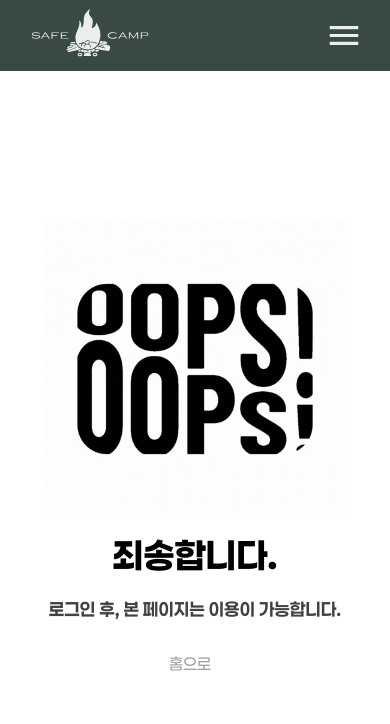
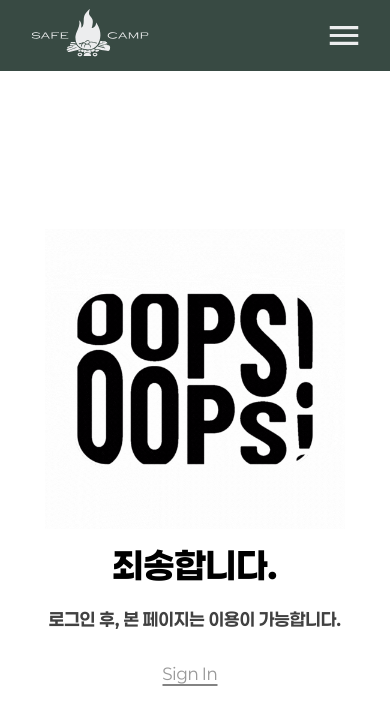
Before and after one commit to eunhyeon1020/Car-BakBak, a Vue app in the folder frontend/: page /error in a window 390 px wide. Shown: the top 724 px of the page. Built offline with nearby package versions, Linux system fonts and the light colour scheme.

Commit message:
error 반응형 처리

```diff
--- a/frontend/src/assets/css/error.css
+++ b/frontend/src/assets/css/error.css
@@ -43,30 +43,28 @@
   color: #414141;
 }
 
-.homeBtn {
+.loginBtn {
   display: flex;
   flex-direction: column;
   align-items: flex-end;
   cursor: pointer;
 }
-.homeBtn > div {
+.loginBtn > div {
   padding: 0 10px 0 0 ;
   font-size: 1.2rem;
   color: #747474;
+  text-decoration: underline;
+  text-underline-position : under;
+  text-decoration-color: #838383;
+  text-decoration-thickness: 2px;
 }
-.homeBtn > div:hover {
-  text-decoration: underline;
-  text-decoration-color: #838383;
-  text-underline-position : under;
-  text-decoration-thickness: 2px;
-  color: #5f5f5f;
-}
-.homeBtn > div:active {
+
+.loginBtn > div:active {
   text-decoration: underline; /* 언더라인 */
   text-underline-position : under; /* 언더라인 간격두기 */
   text-decoration-thickness: 2px; /* 언더라인 굵기 */
   text-decoration-color: #01321f; /* 언더라인 색 */
-  color: #01321f;
+  color: #000000;
 }
 
 
@@ -93,7 +91,7 @@
     font-size: 1.3rem;
   }
 
-  .homeBtn > div {
+  .loginBtn > div {
     font-size: 1rem;
   }
 }
@@ -107,18 +105,18 @@
 
 @media screen and (max-width: 800px){
   .error-contain{
+    height: calc(100vh - 71px);
+
     padding: 20px 30px ;
 
     flex-direction: column;
-    justify-content: flex-start;
+    justify-content: center;
     gap: 10px;
-
   }
 
   .errorGIF {
     width: 400px;
     height: 400px;
-    margin-top: 8rem;
   }
 
   .error-content {
@@ -134,7 +132,7 @@
     font-size: 1.6rem;
   }
 
-  .homeBtn > div {
+  .loginBtn > div {
     font-size: 1rem;
   }
 }
@@ -146,7 +144,6 @@
   .errorGIF {
     width: 350px;
     height: 300px;
-    margin-top: 8rem;
   }
 
   .error-content{
@@ -161,7 +158,7 @@
     font-size: 1.3rem;
   }
 
-  .homeBtn > div {
+  .loginBtn > div {
     font-size: 1rem;
   }
 }
@@ -173,7 +170,6 @@
   .errorGIF {
     width: 300px;
     height: 300px;
-    margin-top: 8rem;
   }
 
   .error-content{
@@ -188,7 +184,7 @@
     font-size: 1.1rem;
   }
 
-  .homeBtn > div {
+  .loginBtn > div {
     font-size: 1rem;
   }
 }
@@ -200,7 +196,6 @@
   .errorGIF {
     width: 200px;
     height: 200px;
-    margin-top: 8rem;
   }
 
   .error-content{
@@ -215,7 +210,7 @@
     font-size: 0.9rem;
   }
 
-  .homeBtn > div {
+  .loginBtn > div {
     font-size: 0.8rem;
   }
 }
--- a/frontend/src/components/Error.vue
+++ b/frontend/src/components/Error.vue
@@ -7,8 +7,8 @@
       <div class="error-content">
         <div>죄송합니다.</div>
         <div>로그인 후, 본 페이지는 이용이 가능합니다.</div>
-        <div class="homeBtn">
-          <div><router-link :to="'/'">홈으로</router-link></div>
+        <div class="loginBtn">
+          <div><router-link :to="'/login'"> Sign In </router-link></div>
         </div>
       </div>
 
```
